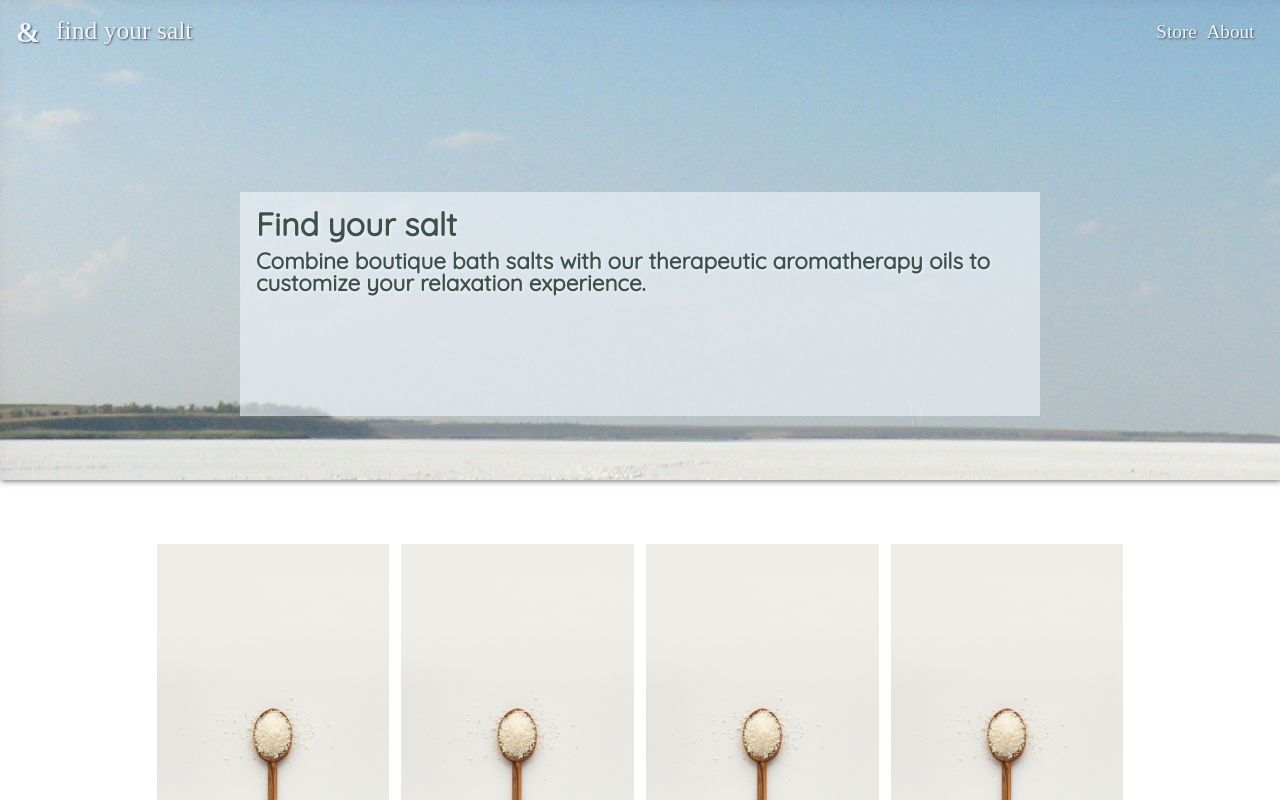
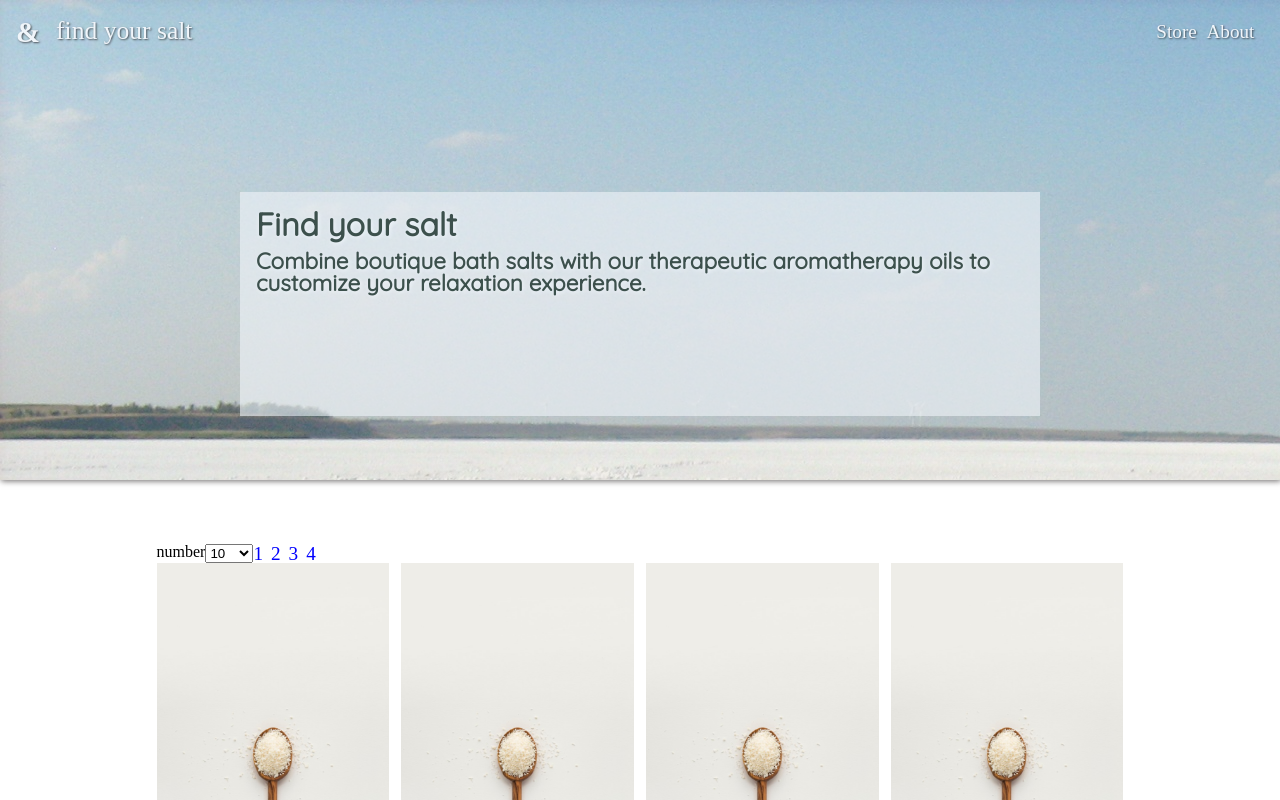
Before and after one commit to webwizard99/salt-store-frontend, a React (Create React App) app: page /store in a window 1280 px wide. Shown: the top 800 px of the page. Built offline with nearby package versions, Linux system fonts and the light colour scheme; a web font is replaced by a local one.

Commit message:
Add pagination component to store page.

```diff
--- /dev/null
+++ b/src/Components/PageNumbers/PageNumbers.css
@@ -0,0 +1,30 @@
+/* pagination styles */
+.page-number-container {
+  margin: none none 1.5rem 2rem;
+  display: flex;
+  width: 100%;
+}
+
+.page-number-container ul {
+  list-style: none;
+  display: flex;
+}
+
+.page-number-container a {
+  color: blue;
+  cursor: pointer;
+  margin-right: .5rem;
+  text-decoration: none;
+}
+
+.page-num {
+  font-size: 1.2rem;
+}
+
+.current-page-num {
+  font-weight: 700;
+}
+
+.number-selector {
+  width: 3rem;
+}
--- /dev/null
+++ b/src/Components/PageNumbers/PageNumbers.jsx
@@ -0,0 +1,38 @@
+import React from 'react';
+import './PageNumbers.css';
+
+class PageNumbers extends React.Component {
+  constructor(props) {
+    super(props);
+    this.getPageNumbers = this.getPageNumbers.bind(this);
+  }
+
+  getPageNumbers() {
+    return this.props.pages.map((num, numIndex) => {
+      if (num == this.props.page) {
+        return (<li><a class="page-num current-page-num" key={numIndex} data-page={num}>{num}</a></li>)
+      } else {
+        return (<li><a class="page-num" key={numIndex} data-page={num}>{num}</a></li>)
+      }
+    });
+  }
+
+  render() {
+    return (
+      <section className="page-number-container">
+      <label for="number-selector">number</label>
+      <select className="number-selector">
+        <option className="number-option" value="10">10</option>
+        <option className="number-option" value="20">20</option>
+        <option className="number-option" value="40">40</option>
+      </select>
+      <ul className="page-numbers">
+        {this.getPageNumbers()}
+
+      </ul>
+    </section>
+    )
+  }
+}
+
+export default PageNumbers;
--- a/src/Components/StoreFrame/StoreFrame.jsx
+++ b/src/Components/StoreFrame/StoreFrame.jsx
@@ -6,6 +6,7 @@ import { SET_ITEMS } from '../../actions/types';
 import storeitems from '../../Utilties/storeitems';
 
 import StoreItem from '../StoreItem/StoreItem';
+import PageNumbers from '../PageNumbers/PageNumbers';
 
 class StoreFrame extends React.Component {
   // **--**--**--**--**-
@@ -21,11 +22,12 @@ class StoreFrame extends React.Component {
     }
 
     this.getItemsForRender = this.getItemsForRender.bind(this);
+    this.getPagination = this.getPagination.bind(this);
   }
 
   componentDidMount() {
     storeitems.initTestItems(80);
-    const items = storeitems.getItems(this.state.page, this.state.number);
+    const items = storeitems.getItems(this.props.page, this.props.count);
     this.props.setItems(items);
   }
 
@@ -42,10 +44,29 @@ class StoreFrame extends React.Component {
     }
   }
 
+  getPagination() {
+    if (this.props.items == null) {
+      return '';
+    } else {
+      const total = storeitems.getItemsLength();
+      const maxPages = Math.ceil(total / this.props.count);
+      let renderPages = [];
+      if (maxPages <= 8) {
+        for (let i = 1; i <= maxPages; i++) {
+          renderPages.push(i);
+        }
+      }
+
+      return (<PageNumbers pages={renderPages} />);
+    }
+  }
+
   render() {
     return (
       <main className="StoreFrame">
+        {this.getPagination()}
         {this.getItemsForRender()}
+        {this.getPagination()}
       </main>
     )
   }
@@ -53,7 +74,9 @@ class StoreFrame extends React.Component {
 
 const mapStateToProps = state => {
   return {
-    items: state.items.items
+    items: state.items.items,
+    page: state.page.page,
+    count: state.page.count
   }
 }
 
--- a/src/actions/types.js
+++ b/src/actions/types.js
@@ -1 +1,3 @@
 export const SET_ITEMS = "SET_ITEMS";
+export const SET_PAGE = "SET_PAGE";
+export const SET_COUNT = "SET_COUNT";
--- a/src/reducers/index.js
+++ b/src/reducers/index.js
@@ -1,6 +1,8 @@
 import { combineReducers } from 'redux';
 import itemsReducer from './itemsReducer';
+import paginationReducer from './paginationReducer';
 
 export default combineReducers({
-  items: itemsReducer
+  items: itemsReducer,
+  page: paginationReducer
 });
--- /dev/null
+++ b/src/reducers/paginationReducer.js
@@ -0,0 +1,25 @@
+import { SET_PAGE, SET_COUNT } from '../actions/types';
+
+const initialState = {
+  page: 1,
+  count: 20
+}
+
+export default function(state = initialState, action) {
+  switch(action.type) {
+    case SET_PAGE:
+      return {
+        ...state,
+        page: action.page
+      }
+
+    case SET_COUNT:
+      return {
+        ...state,
+        count: action.count
+      }
+
+    default:
+      return state;
+  }
+}
```
Also changed, not shown: src/Components/StoreFrame/StoreFrame.css (line endings or trailing spaces).
